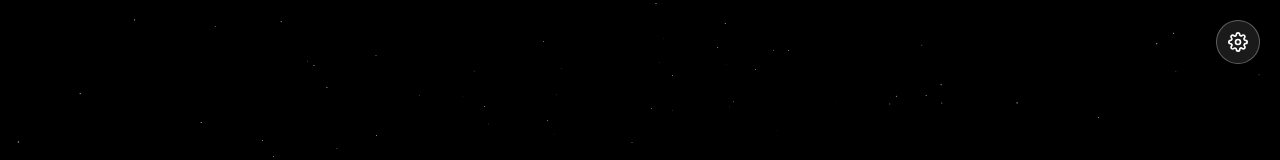
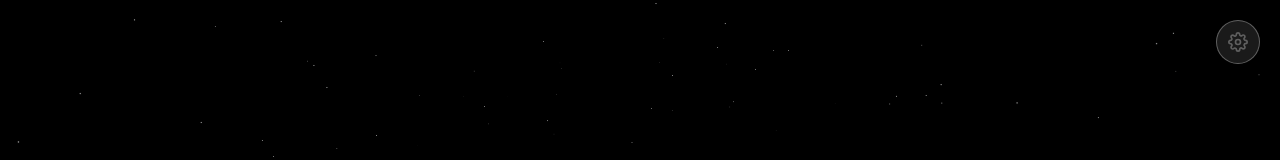
Before and after one commit to liuniqux/wish-wall-demo, a React (Vite) app: page / in a window 1280 px wide. Shown: the top 160 px of the page. Built offline with nearby package versions, Linux system fonts and the light colour scheme.

Commit message:
设置按钮样式微调

```diff
--- a/src/components/SceneSettingsPanel.tsx
+++ b/src/components/SceneSettingsPanel.tsx
@@ -59,7 +59,6 @@ const SceneSettingsPanel: React.FC = () => {
             return 'bottom';
         }
     };
-
 
     const getAnimationVariants = (direction: Direction) => {
         switch (direction) {
@@ -162,15 +161,16 @@ const SceneSettingsPanel: React.FC = () => {
                     onMouseUp={handleMouseUp}
                     aria-label="设置"
                     title="设置"
-                    className={`w-11 h-11 rounded-full border backdrop-blur-md flex justify-center items-center p-0 leading-none transition-all duration-300 outline-none focus:outline-none focus:ring-0
-                        ${open ? 'bg-white/15 border-blue-400 shadow-[0_0_12px_rgba(255,255,255,0.3)]' : 'bg-white/10 border-white/30'}`}
+                    className={`group w-11 h-11 rounded-full border backdrop-blur-md flex justify-center items-center p-0 leading-none transition-all duration-300 outline-none focus:outline-none focus:ring-0
+                        ${open ? 'bg-white/15 border-blue-400 shadow-[0_0_12px_rgba(255,255,255,0.3)]' : 'bg-white/10 border-white/30'}
+                        hover:bg-white/20 hover:border-blue-200`}
                     style={{cursor: 'pointer'}}
                 >
                     <FiSettings
                         size={20}
-                        className={`transition-transform duration-300 ${
-                            open ? 'rotate-90 text-[#61dafb]' : 'rotate-0 text-white'
-                        }`}
+                        className={`transition-all duration-300 ${
+                            open ? 'rotate-90 text-[#61dafb]' : 'rotate-0 text-white/30'
+                        } group-hover:text-blue-200`}
                     />
                 </button>
 
```
